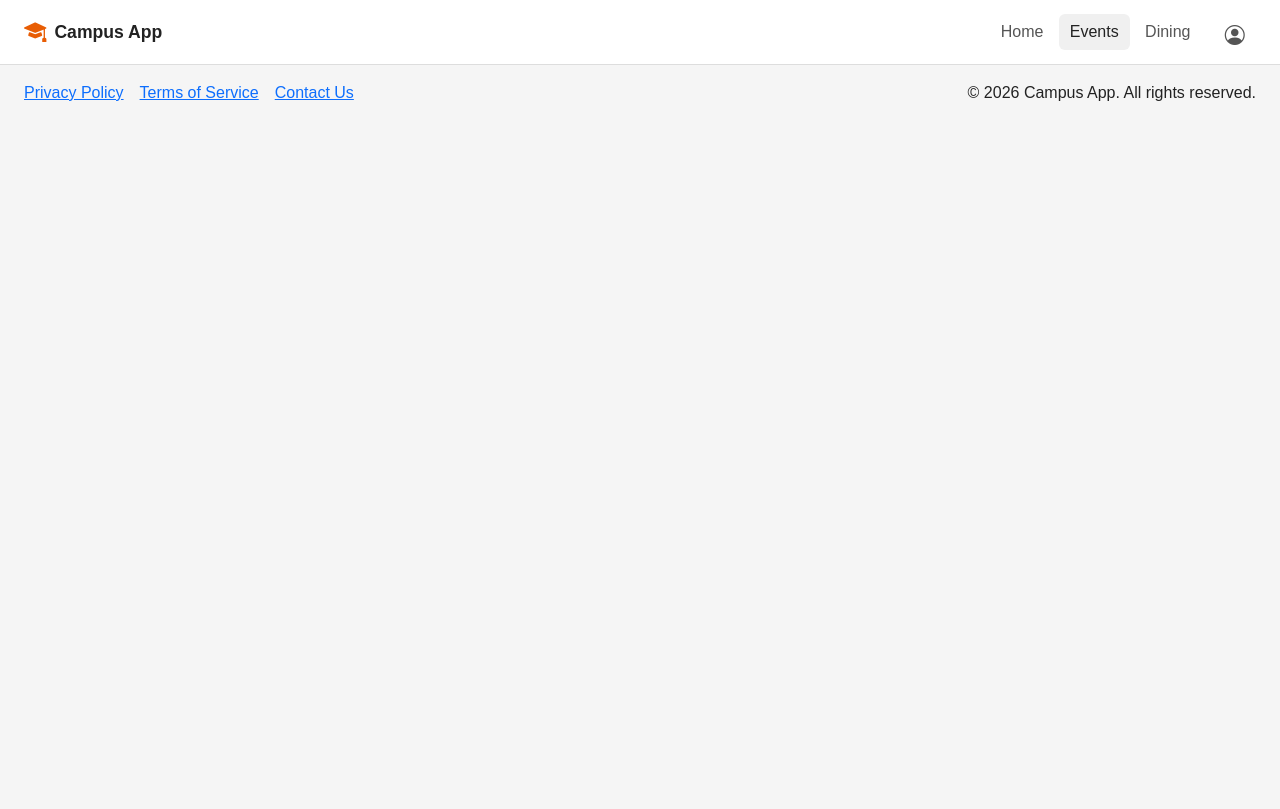
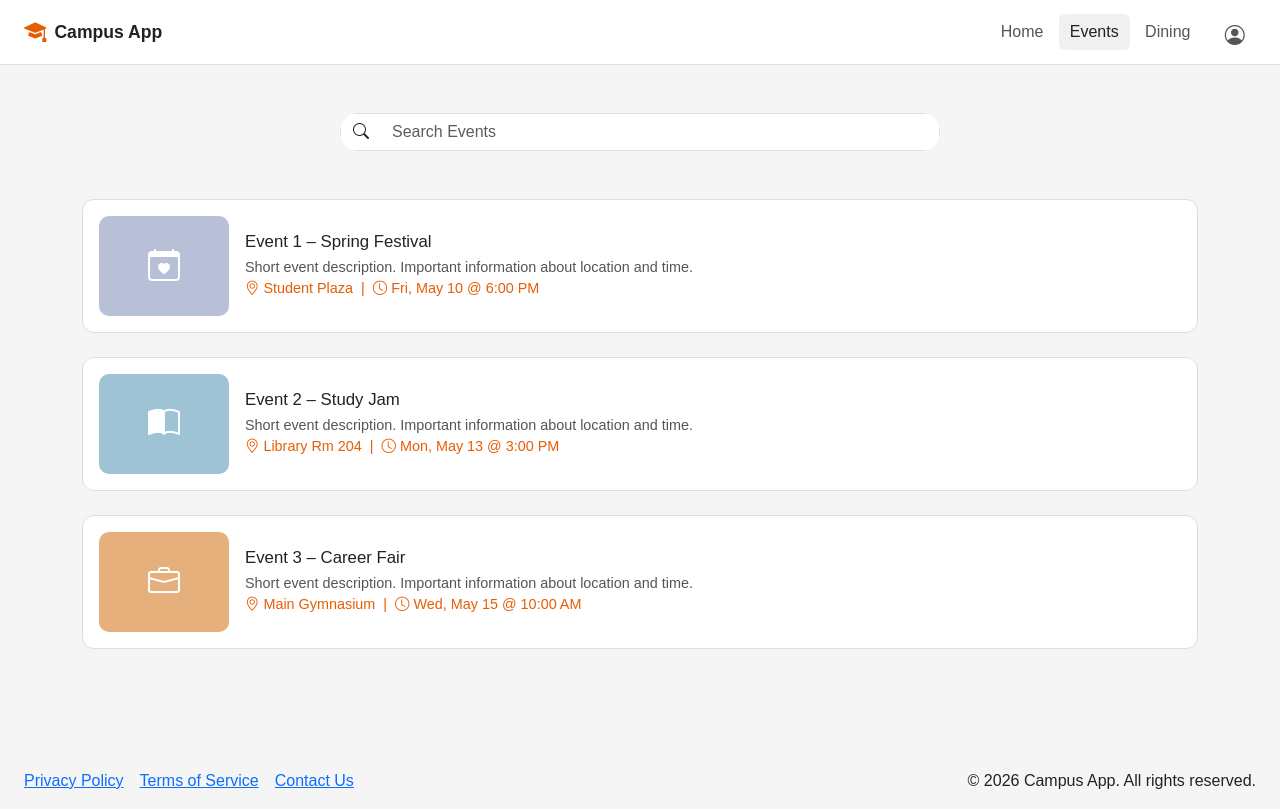
Before and after one commit to diegooyanes10/campus-life-app, a plain HTML site: page events.html in a window 1280 px wide. Drawn offline with nearby package versions, Linux system fonts and the light colour scheme.

Commit message:
Added the events page

```diff
--- a/css/style.css
+++ b/css/style.css
@@ -127,3 +127,78 @@ header {
   font-size: 0.9rem;
   font-weight: 600;
 }
+
+/* Events page styles */
+/* Events search area */
+.search-wrapper {
+  max-width: 600px;
+  margin: 0 auto;
+}
+
+.search-bar {
+  border-radius: 30px;
+  overflow: hidden;
+}
+
+.search-icon {
+  background: #fff;
+  border: 1px solid #ddd;
+  border-right: none;
+}
+
+.search-bar .form-control {
+  border: 1px solid #ddd;
+  border-left: none;
+  box-shadow: none;
+}
+
+/* Event cards list */
+.event-card {
+  display: flex;
+  align-items: center;
+  gap: 1rem;
+  background: #fff;
+  border: 1px solid #ddd;
+  border-radius: 12px;
+  padding: 1rem;
+}
+
+.event-img-placeholder {
+  width: 130px;
+  min-width: 130px;
+  height: 100px;
+  border-radius: 10px;
+  background: #b8c0d8;
+  display: flex;
+  align-items: center;
+  justify-content: center;
+  color: #fff;
+  font-size: 2rem;
+}
+
+.event-img-placeholder.ev2 {
+  background: #9dc3d5;
+}
+
+.event-img-placeholder.ev3 {
+  background: #e6b07d;
+}
+
+.event-info {
+  flex: 1;
+}
+
+.event-title {
+  font-size: 1.05rem;
+  margin-bottom: 0.3rem;
+}
+
+.event-desc {
+  font-size: 0.9rem;
+  color: #555;
+  margin: 0;
+}
+
+.event-meta {
+  color: #e85d04;
+}
--- a/events.html
+++ b/events.html
@@ -61,6 +61,81 @@
     </nav>
   </header>
 
+  <!-- MAIN CONTENT AREA -->
+  <main class="main-content">
+    <div class="container py-5">
+
+      <!-- EVENTS SEARCH -->
+      <!-- Search bar for finding events -->
+      <div class="search-wrapper mb-5">
+        <div class="input-group search-bar">
+          <span class="input-group-text search-icon">
+            <i class="bi bi-search"></i>
+          </span>
+          <input
+            type="text"
+            id="eventSearch"
+            class="form-control"
+            placeholder="Search Events"
+            aria-label="Search events"
+          />
+        </div>
+      </div>
+
+      <!-- EVENTS LIST -->
+      <!-- Event list -->
+      <div class="events-list" id="eventsList">
+
+        <!-- Event 1 — has event photo placeholder -->
+        <div class="event-card mb-4" data-event="spring festival">
+          <div class="event-img-placeholder">
+            <i class="bi bi-calendar-heart"></i>
+          </div>
+          <div class="event-info">
+            <h2 class="event-title">Event 1 – Spring Festival</h2>
+            <p class="event-desc">
+              Short event description. Important information about location and time.
+              <br><span class="event-meta"><i class="bi bi-geo-alt me-1"></i>Student Plaza &nbsp;|&nbsp; <i class="bi bi-clock me-1"></i>Fri, May 10 @ 6:00 PM</span>
+            </p>
+          </div>
+        </div>
+
+        <!-- Event 2 -->
+        <div class="event-card mb-4" data-event="study jam">
+          <div class="event-img-placeholder ev2">
+            <i class="bi bi-book-half"></i>
+          </div>
+          <div class="event-info">
+            <h2 class="event-title">Event 2 – Study Jam</h2>
+            <p class="event-desc">
+              Short event description. Important information about location and time.
+              <br><span class="event-meta"><i class="bi bi-geo-alt me-1"></i>Library Rm 204 &nbsp;|&nbsp; <i class="bi bi-clock me-1"></i>Mon, May 13 @ 3:00 PM</span>
+            </p>
+          </div>
+        </div>
+
+        <!-- Event 3 -->
+        <div class="event-card mb-4" data-event="career fair">
+          <div class="event-img-placeholder ev3">
+            <i class="bi bi-briefcase"></i>
+          </div>
+          <div class="event-info">
+            <h2 class="event-title">Event 3 – Career Fair</h2>
+            <p class="event-desc">
+              Short event description. Important information about location and time.
+              <br><span class="event-meta"><i class="bi bi-geo-alt me-1"></i>Main Gymnasium &nbsp;|&nbsp; <i class="bi bi-clock me-1"></i>Wed, May 15 @ 10:00 AM</span>
+            </p>
+          </div>
+        </div>
+
+      </div>
+
+      <!-- No results message (hidden by default) -->
+      <p id="noResults" class="text-center text-muted d-none mt-4">No events found.</p>
+
+    </div>
+  </main>
+
   <!-- FOOTER -->
   <footer>
     <div class="container-fluid px-4 d-flex flex-column flex-md-row justify-content-between align-items-center py-3">
```
